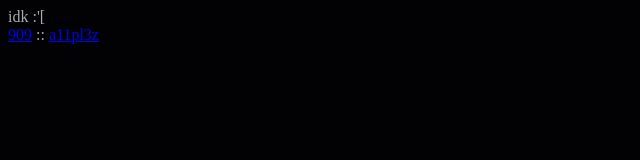
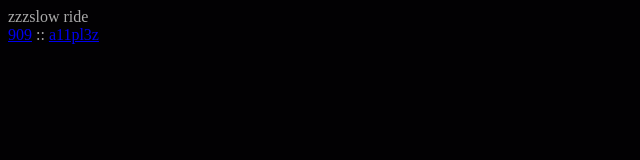
Before and after one commit to tarflow/tar.wtf, a plain HTML site: page 113.html in a window 1280 px wide. Shown: the full height of the page, 0-640 px from the left. Drawn offline with Linux system fonts and the light colour scheme.

Commit message:
Update 113.html

```diff
--- a/113.html
+++ b/113.html
@@ -6,7 +6,7 @@
 <title>113tar</title>
 </head>
 <body style="background-color:#020103; color:#aaaaaa;">
-idk :'[
+zzzslow ride
 <br>
 <a href="909">909</a> :: <a href="a11pl3z">a11pl3z</a>
 </body></html>
```
